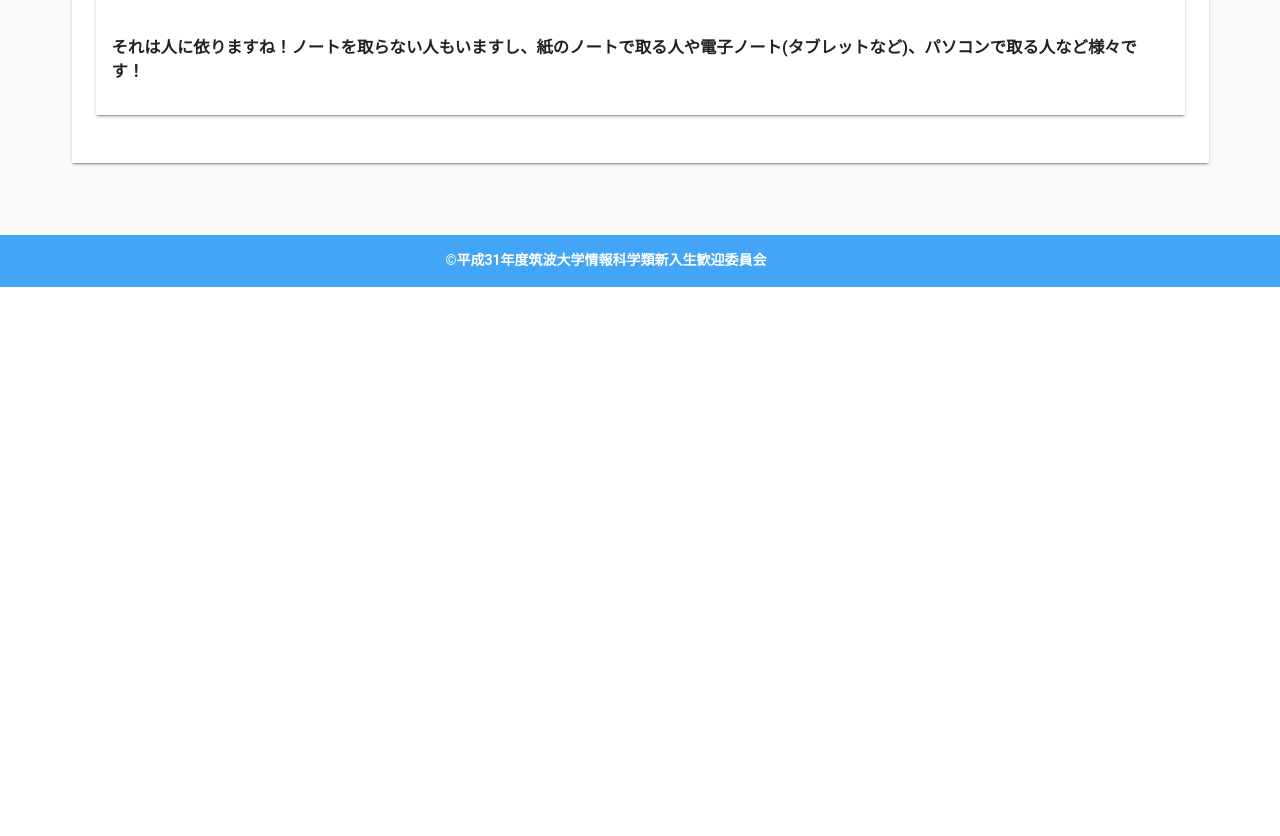
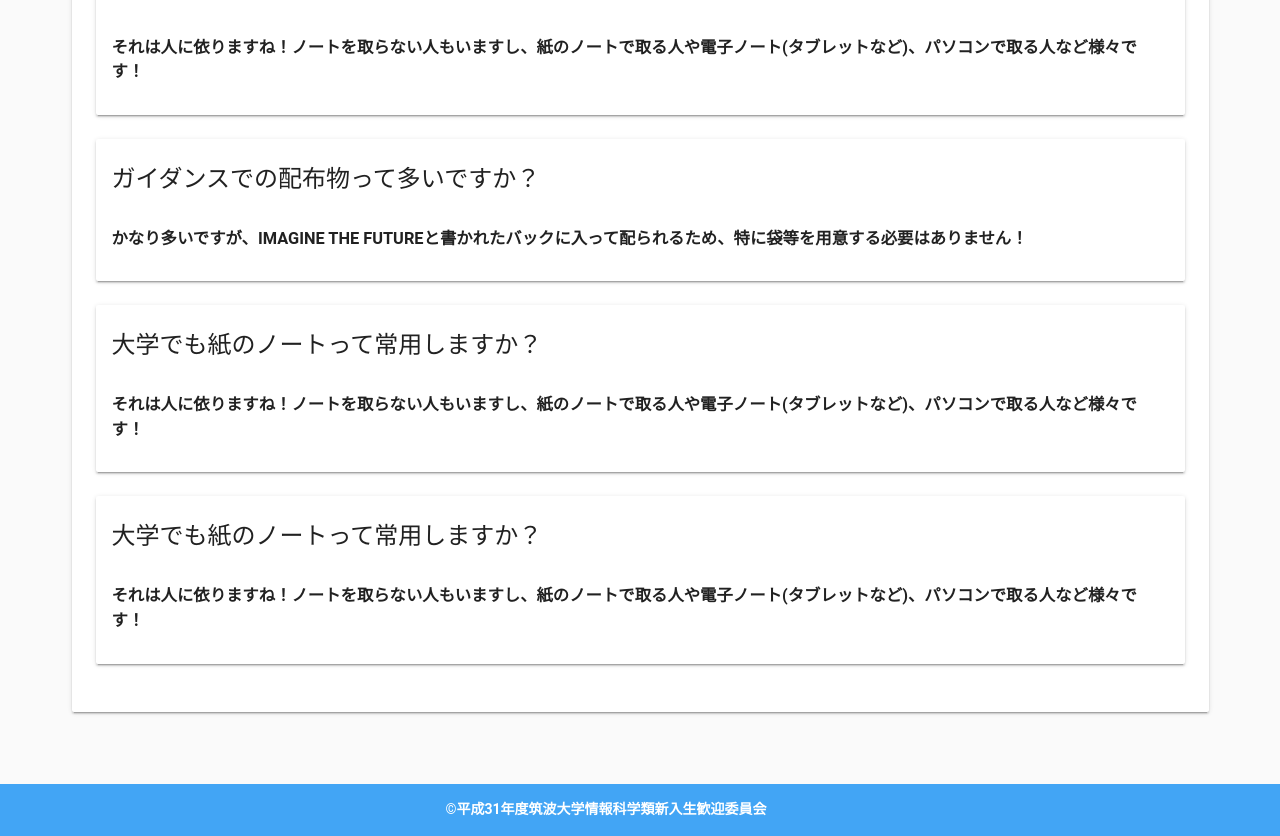
Before and after one commit to takonasu/shinkan2019, a Vue app: page /#/question in a window 1280 px wide. Shown: the part 680-1516 px from the top of the page. Before the commit the page ends 967 px from the top, so only its background shows below. Built offline with nearby package versions, Linux system fonts and the light colour scheme.

Commit message:
add:３つ目

```diff
--- a/src/components/question.vue
+++ b/src/components/question.vue
@@ -48,6 +48,24 @@ export default {
           question: "大学でも紙のノートって常用しますか？",
           answer:
             "それは人に依りますね！ノートを取らない人もいますし、紙のノートで取る人や電子ノート(タブレットなど)、パソコンで取る人など様々です！"
+        },
+        {
+          id: 3,
+          question: "ガイダンスでの配布物って多いですか？",
+          answer:
+            "かなり多いですが、IMAGINE THE FUTUREと書かれたバックに入って配られるため、特に袋等を用意する必要はありません！"
+        },
+        {
+          id: 2,
+          question: "大学でも紙のノートって常用しますか？",
+          answer:
+            "それは人に依りますね！ノートを取らない人もいますし、紙のノートで取る人や電子ノート(タブレットなど)、パソコンで取る人など様々です！"
+        },
+        {
+          id: 2,
+          question: "大学でも紙のノートって常用しますか？",
+          answer:
+            "それは人に依りますね！ノートを取らない人もいますし、紙のノートで取る人や電子ノート(タブレットなど)、パソコンで取る人など様々です！"
         }
       ],
       alert: true
```
